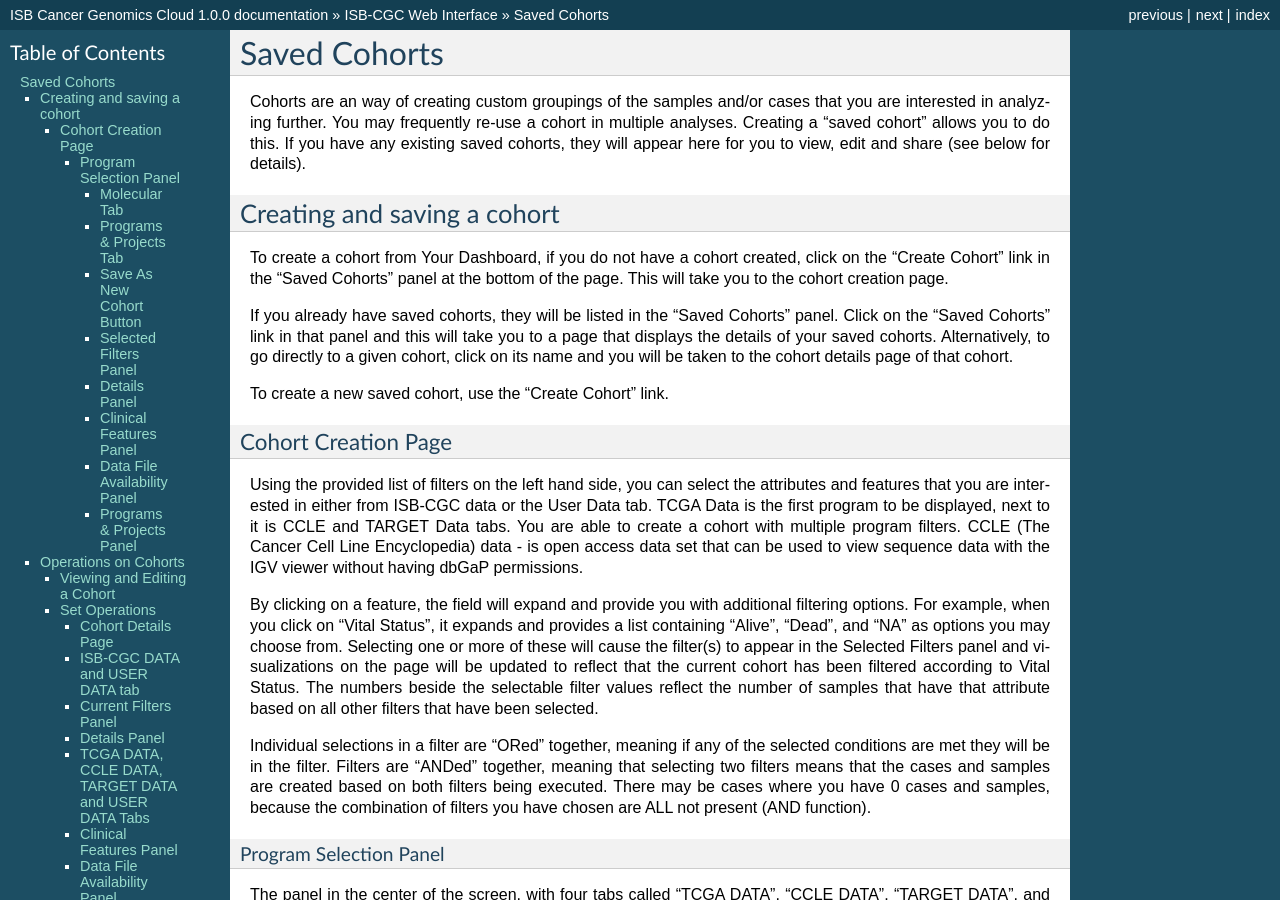
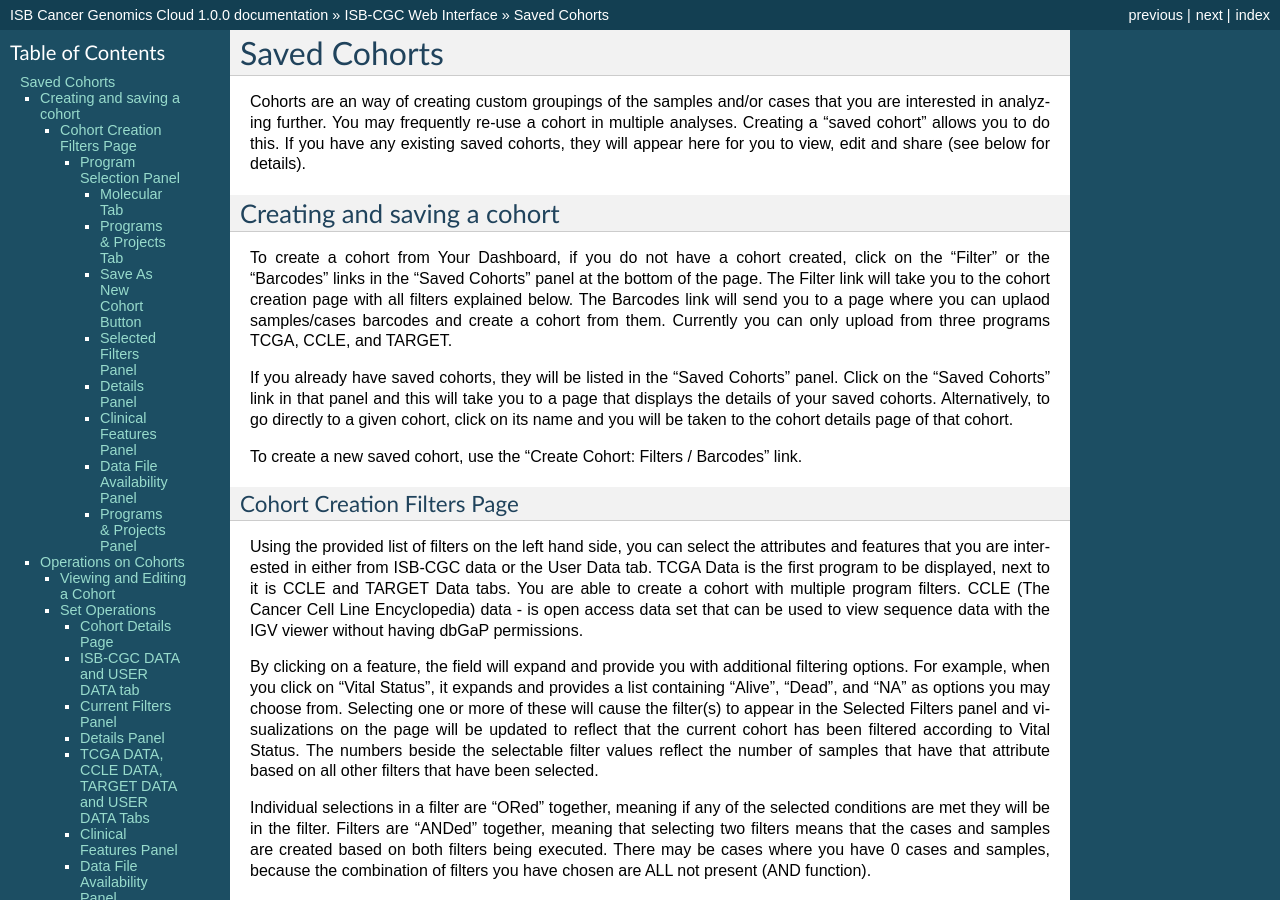
Before and after one commit to isb-cgc/readthedocs, a Sphinx documentation site: the page built from docs/source/sections/webapp/Saved-Cohorts.rst, in a window 1280 px wide and 900 px high. Built offline with Sphinx 7.4.7, drawn with Linux system fonts in a browser that asks for light colours; pages that are not in the unit, such as notebooks, are missing from menus.

Commit message:
updated text to new barcode creation

```diff
--- a/docs/source/sections/webapp/Saved-Cohorts.rst
+++ b/docs/source/sections/webapp/Saved-Cohorts.rst
@@ -8,15 +8,15 @@
 Creating and saving a cohort
 ############################
 
-To create a cohort from Your Dashboard, if you do not have a cohort created, click on the "Create Cohort" link in the
-"Saved Cohorts" panel at the bottom of the page. This will take you to the cohort creation page.
+To create a cohort from Your Dashboard, if you do not have a cohort created, click on the "Filter" or the "Barcodes" links in the
+"Saved Cohorts" panel at the bottom of the page. The Filter link will take you to the cohort creation page with all filters explained below.  The Barcodes link will send you to a page where you can uplaod samples/cases barcodes and create a cohort from them. Currently you can only upload from three programs TCGA, CCLE, and TARGET.
 
 If you already have saved cohorts, they will be listed in the "Saved Cohorts" panel.  Click on the "Saved Cohorts" link in that panel and this will take you to a page that displays the details of your saved cohorts.  Alternatively, to go directly to a given cohort, click on its name and you will be taken to the cohort details page of that cohort.
 
-To create a new saved cohort, use the "Create Cohort" link.
+To create a new saved cohort, use the "Create Cohort: Filters / Barcodes" link.
 
-Cohort Creation Page
-====================
+Cohort Creation Filters Page
+============================
 
 Using the provided list of filters on the left hand side, you can select the attributes and features
 that you are interested in either from ISB-CGC data or the User Data tab.  TCGA Data is the first program to be displayed, next to it is CCLE and TARGET Data tabs. You are able to create a cohort with multiple program filters.  CCLE (The Cancer Cell Line Encyclopedia) data - is open access data set that can be used to view sequence data with the IGV viewer without having dbGaP permissions.
```
